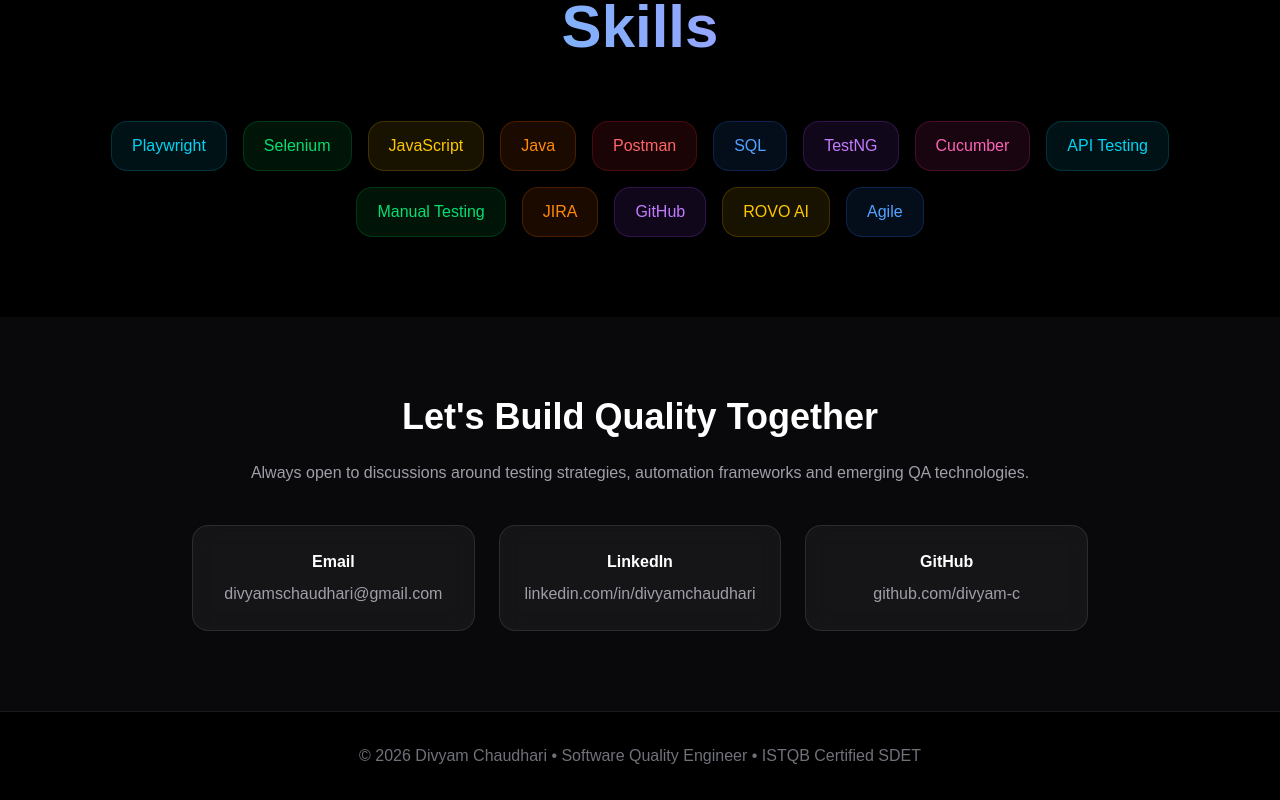
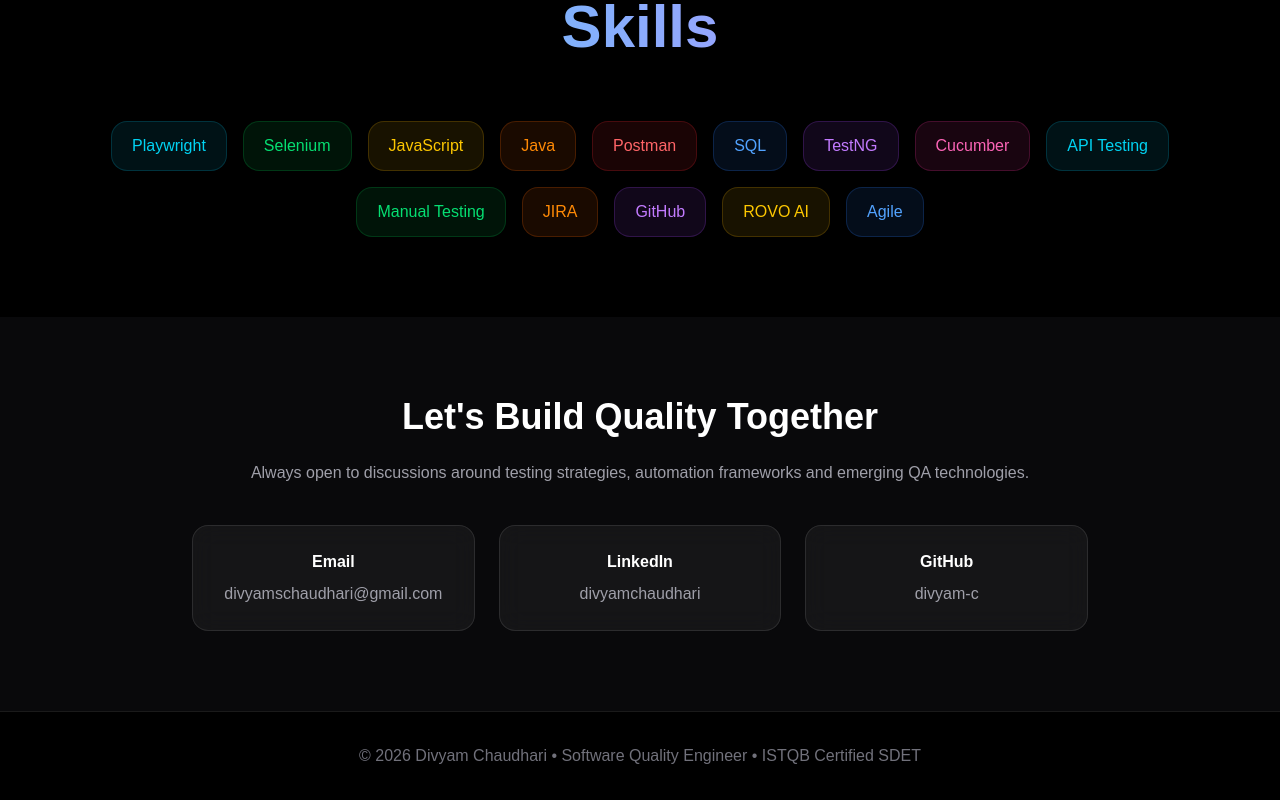
Before and after one commit to divyam-c/divyam-portfolio, a Next.js app: page / in a window 1280 px wide. Shown: the part 3585-4385 px from the top of the page. Built offline with nearby package versions, Linux system fonts and the light colour scheme.

Commit message:
header of social contact

```diff
--- a/app/page.tsx
+++ b/app/page.tsx
@@ -491,7 +491,7 @@
   rel="noopener noreferrer"
   className="text-zinc-400 hover:text-cyan-400 transition"
 >
-  linkedin.com/in/divyamchaudhari
+  divyamchaudhari
 </a>
       </div>
 
@@ -504,7 +504,7 @@
   rel="noopener noreferrer"
   className="text-zinc-400 hover:text-cyan-400 transition"
 >
-  github.com/divyam-c
+  divyam-c
 </a>
         </p>
       </div>
```
